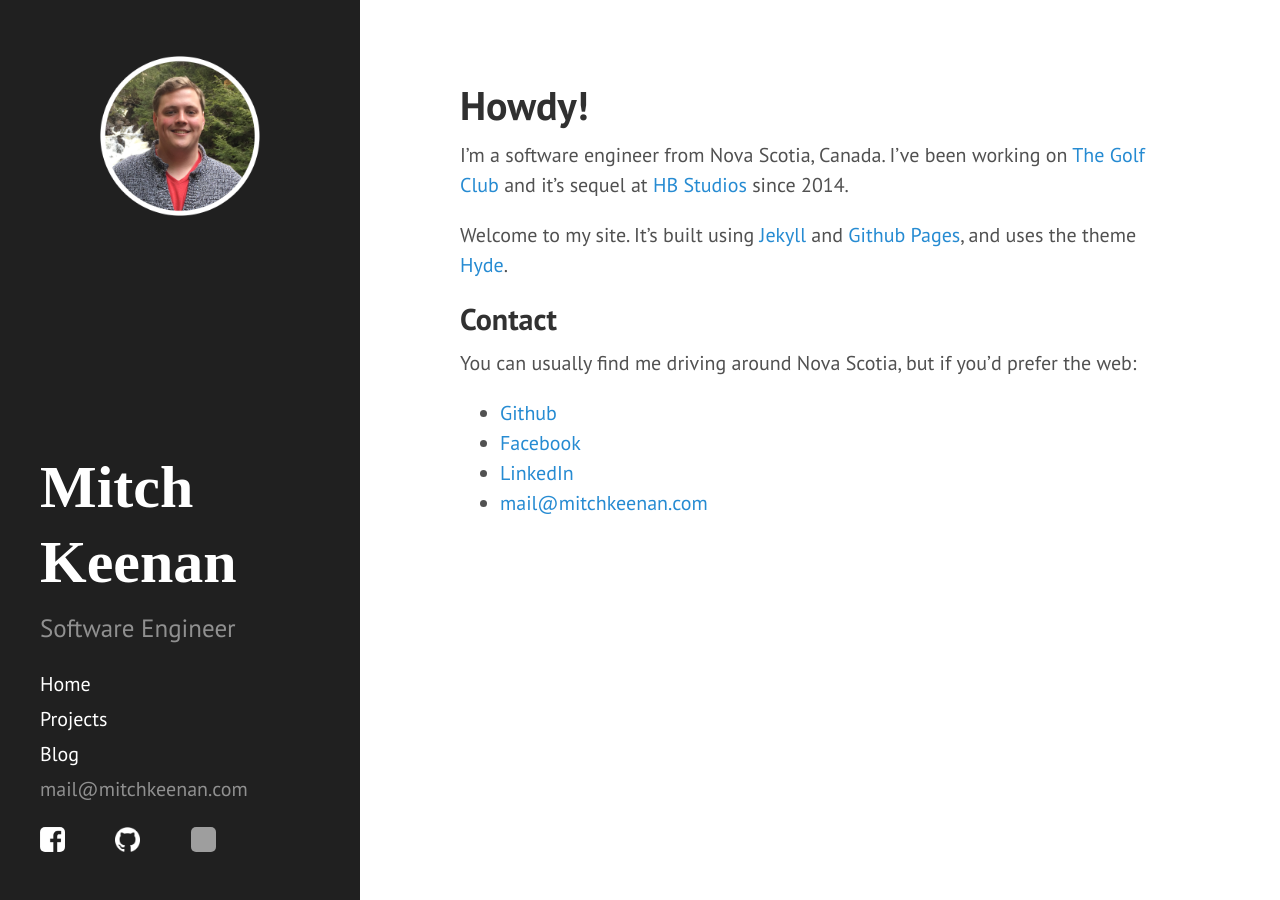
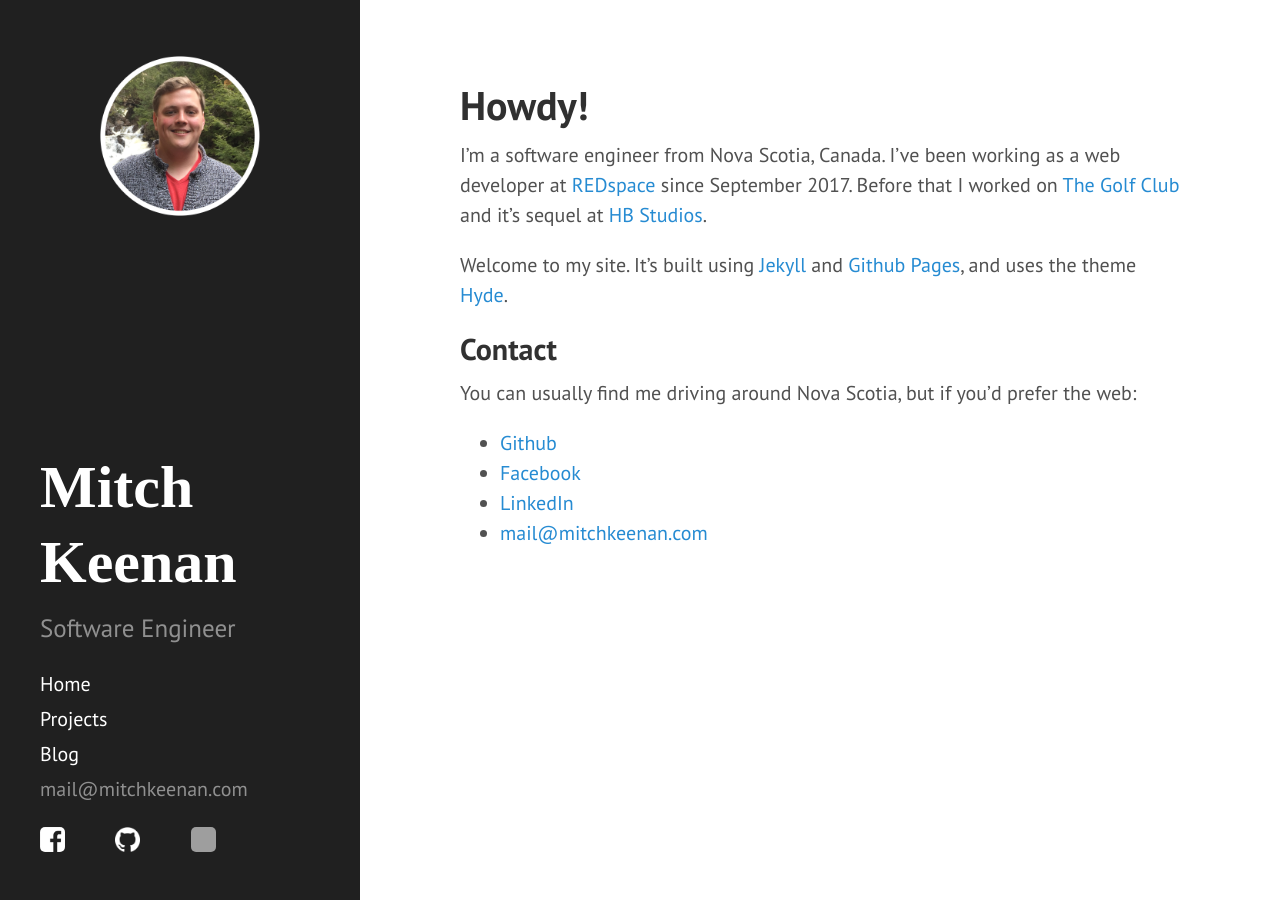
Before and after one commit to mitch-keenan/konamacona.github.io, a Jekyll site: the page built from index.md, in a window 1280 px wide. Built offline with Jekyll 4.4.1, drawn with Linux system fonts in a browser that asks for light colours; some web fonts are replaced; grey boxes are pictures that could not be loaded.

Commit message:
Update index.md

```diff
--- a/index.md
+++ b/index.md
@@ -11,7 +11,7 @@ title: Home
 </p>
 -->
 
-I'm a software engineer from Nova Scotia, Canada. I've been working on [The Golf Club](http://www.hb-studios.com/portfolio-item/the-golf-club/) and it's sequel at [HB Studios](http://www.hb-studios.com/) since 2014.
+I'm a software engineer from Nova Scotia, Canada. I've been working as a web developer at [REDspace](http://www.redspace.com) since September 2017. Before that I worked on [The Golf Club](http://www.hb-studios.com/portfolio-item/the-golf-club/) and it's sequel at [HB Studios](http://www.hb-studios.com/).
 
 Welcome to my site. It's built using [Jekyll](https://jekyllrb.com/) and [Github Pages](https://pages.github.com/), and uses the theme [Hyde](http://hyde.getpoole.com/).
 
```
